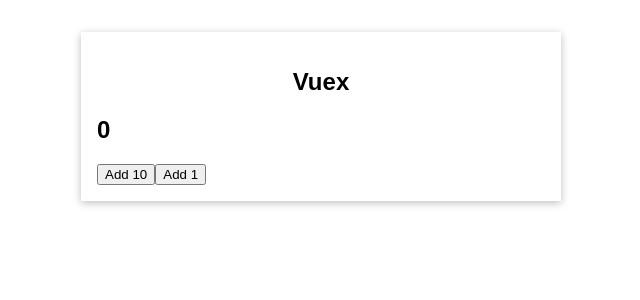
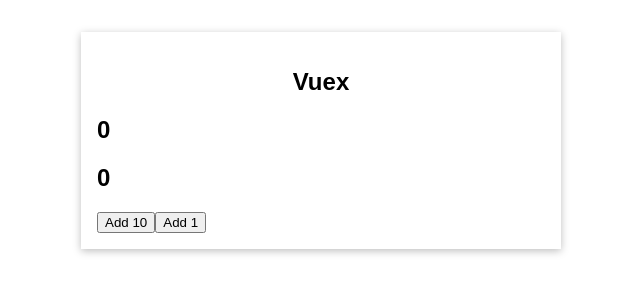
Before and after one commit to andretorquato/vuejs-course, a Vue app in the folder vuex-01-starting-setup/: page / in a window 1280 px wide. Shown: the top 300 px of the page, without its empty margins (319-959 px from the left). Built offline with nearby package versions, Linux system fonts and the light colour scheme.

Commit message:
vuex getters

```diff
--- a/vuex-01-starting-setup/src/App.vue
+++ b/vuex-01-starting-setup/src/App.vue
@@ -1,6 +1,7 @@
 <template>
   <base-container title="Vuex">
     <the-counter></the-counter>
+    <favorite-value></favorite-value>
     <button @click="addCount(10)">Add 10</button>
     <button @click="addCount(1)">Add 1</button>
   </base-container>
@@ -9,11 +10,12 @@
 <script>
 import BaseContainer from './components/BaseContainer.vue';
 import TheCounter from './components/TheCounter.vue'
-
+import FavoriteValue from './components/FavoriteValue.vue'
 export default {
   components: {
     BaseContainer,
-    TheCounter
+    TheCounter,
+    FavoriteValue,
   },
   methods:{
     addCount(value){
--- /dev/null
+++ b/vuex-01-starting-setup/src/components/FavoriteValue.vue
@@ -0,0 +1,12 @@
+<template>
+	<h2>{{ count }}</h2>
+</template>
+<script>
+export default {
+	computed:{
+		count() {
+			return this.$store.getters.normalizedCount;
+		},
+	},
+};
+</script>
--- a/vuex-01-starting-setup/src/components/TheCounter.vue
+++ b/vuex-01-starting-setup/src/components/TheCounter.vue
@@ -6,7 +6,7 @@
 export default {
   computed:{
     count() {
-      return this.$store.state.count;
+      return this.$store.getters.finalCount;
     },
   },
 };
--- a/vuex-01-starting-setup/src/main.js
+++ b/vuex-01-starting-setup/src/main.js
@@ -10,13 +10,28 @@ const store = createStore({
     };
   },
   mutations: {
-    increment(state){
+    increment(state) {
       state.count++;
     },
-    increase(state, payload){
+    increase(state, payload) {
       state.count += payload.value;
-    }
-  }
+    },
+  },
+  getters: {
+    finalCount(state) {
+      return state.count * 2;
+    },
+    normalizedCount(_, getters) {
+      const finalCount = getters.finalCount;
+      if (finalCount < 0) {
+        return 0;
+      }
+      if (finalCount > 100) {
+        return 100;
+      }
+      return finalCount;
+    },
+  },
 });
 
 const app = createApp(App);
```
